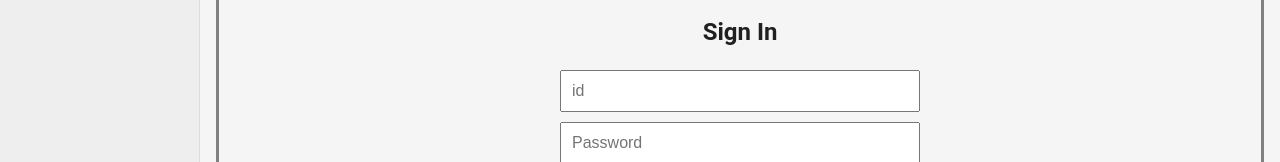
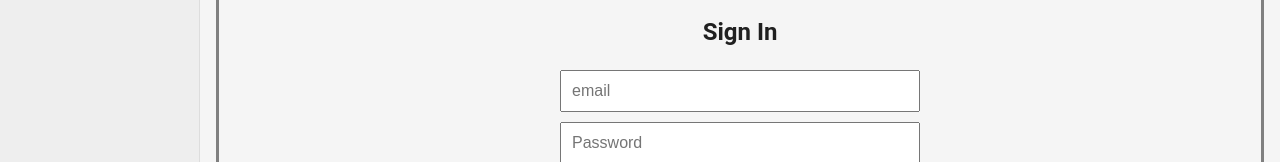
Before and after one commit to RephaelBlank/learn-words-front, a React (Vite) app: page / in a window 1280 px wide. Shown: the part 319-481 px from the top of the page. Built offline with nearby package versions, Linux system fonts and the light colour scheme.

Commit message:
change sign uo and sign - sign with email

```diff
--- a/src/components/SignIn.jsx
+++ b/src/components/SignIn.jsx
@@ -15,7 +15,7 @@ function SignIn({setIsLoggedIn}) {
       event.preventDefault();
       const formData = new FormData(event.currentTarget);
       const form = {
-        teacherID: formData.get('id'),
+        teacherEmail: formData.get('email'),
         password: formData.get('password')
       };
 
@@ -44,8 +44,9 @@ function SignIn({setIsLoggedIn}) {
         <h2>Sign In</h2>
         <form onSubmit={handleSubmit} style={{ display: 'flex', flexDirection: 'column', gap: '10px' }}>
           <input
-            name="id"
-            placeholder="id"
+            type='email'
+            name="email"
+            placeholder="email"
             required
             style={{ padding: '10px', fontSize: '16px' }}
           />
--- a/src/components/signUp.jsx
+++ b/src/components/signUp.jsx
@@ -16,6 +16,7 @@ function SignUp({setIsLoggedIn}) {
       const formData = new FormData(event.currentTarget);
       const form = {
         teacherName: formData.get('name'),
+        email: formData.get('email'),
         password: formData.get('password')
       };
 
@@ -29,7 +30,7 @@ function SignUp({setIsLoggedIn}) {
         sessionStorage.setItem('name',data.name);
 
       } catch (error){
-        if (error.response && error.response.status === 401) {
+        if (error.response ) {
           console.log(error.response.data.message);
           setErrorMessage(error.response.data.message);
         } else {
@@ -50,6 +51,13 @@ function SignUp({setIsLoggedIn}) {
             style={{ padding: '10px', fontSize: '16px' }}
           />
           <input
+            type='email'
+            name = "email"
+            placeholder='email'
+            required
+            style={{ padding: '10px', fontSize: '16px' }}
+            />
+          <input
             type="password"
             name="password"
             placeholder="Password"
```
